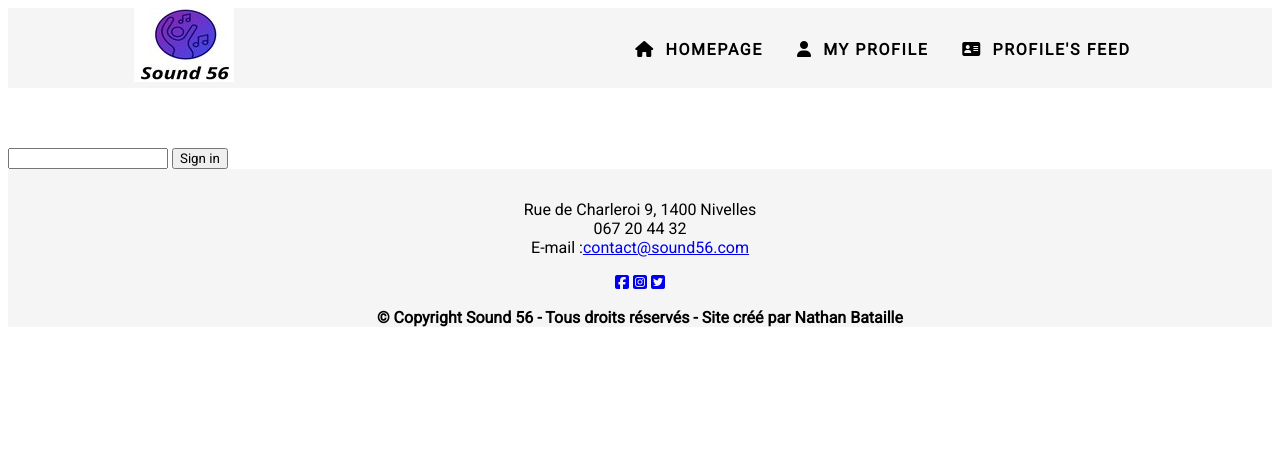
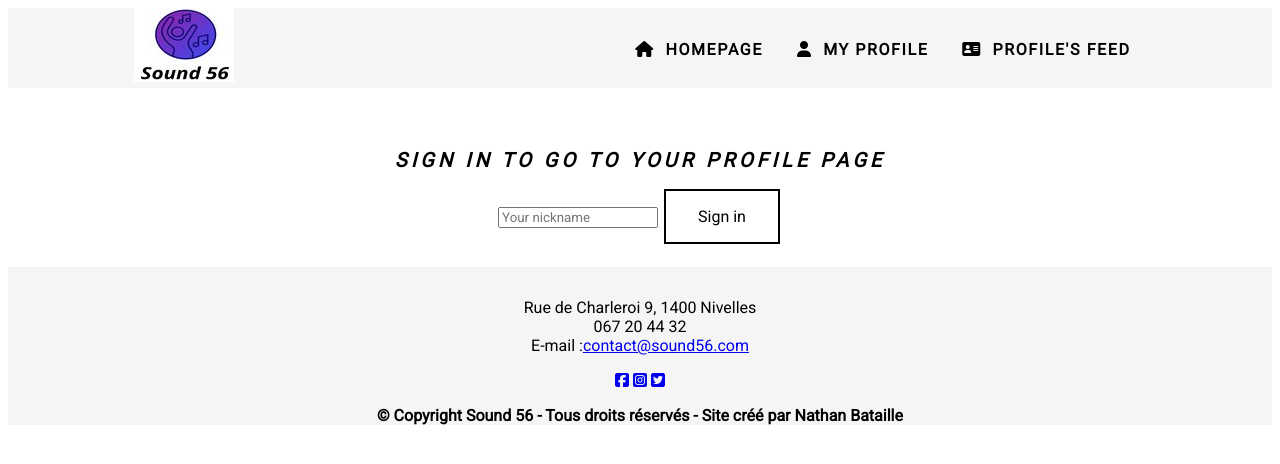
Before and after one commit to Batache2507/ArchitecureWeb_Projet-LV-, a Node server app: page /signIn in a window 1280 px wide. Shown: the top 464 px of the page. Run offline with Node 20, Linux system fonts and the light colour scheme; some libraries are stand-ins or nearby versions.

Commit message:
profile connection ok

```diff
--- /dev/null
+++ b/public/css/connection.css
@@ -0,0 +1,32 @@
+* {
+    font-family: 'Roboto', sans-serif,'Arial';
+  }
+
+  h1 {
+    text-transform: uppercase;
+    font-size: 20px;
+    letter-spacing: 0.2em;
+    font-style: italic;
+    text-align: center;
+  }
+
+  .form {
+      text-align: center;
+  }
+
+  .button {
+        background-color: white;
+        border: 2px solid black;
+        color: black;
+        padding: 16px 32px;
+        text-align: center;
+        text-decoration: none;
+        font-size: 16px;
+        margin: 4px 2px;
+        transition-duration: 0.4s;
+        cursor: pointer;
+      }
+      .button:hover {
+        background-color: black;
+        color: white;
+      }
--- a/public/css/profilesFeed.css
+++ b/public/css/profilesFeed.css
@@ -7,4 +7,5 @@
     font-size: 20px;
     letter-spacing: 0.2em;
     font-style: italic;
+    text-align: center;
   }
--- a/views/connection.ejs
+++ b/views/connection.ejs
@@ -4,7 +4,7 @@
     <head>
         <meta charset="UTF-8"/>
         <meta name="viewport" content="width=device-width, initial-scale=1.0"/>
-        <link rel="stylesheet" href="/public/css/homepage.css"/>
+        <link rel="stylesheet" href="/public/css/connection.css"/>
         <link rel="shortcut icon" type="image/x-icon" href="/public/images/favicon.ico">
         <script src="https://kit.fontawesome.com/2c8fdca004.js" crossorigin="anonymous"></script>
         <link href="https://fonts.googleapis.com/css2?family=Roboto&display=swap" rel="stylesheet">
@@ -14,17 +14,17 @@
     <%- include('header.ejs')%>
     <!---------------------------------------------------------->
 <body>
+    <h1>Sign in to go to your profile page</h1>
+
+    <div class="form">
     <form action="/profile" method="POST">
-        <input type="text" name="nickname"/>
-        <input type="submit" value="Sign in"/>
+        <input type="text"  class="textboxNickname" placeholder= "Your nickname" name="nickname"/>
+        <input type="submit" class="button" value="Sign in"/>
     </form>
-
+    </div><br>
 
 
 </body>
-
-
-
 
       <!-----------------include the footer----------------------->
       <%- include('footer.ejs')%>
--- a/views/profile.ejs
+++ b/views/profile.ejs
@@ -17,6 +17,7 @@
 
 <body>
     <h1>Your profile</h1>
+
     <h2>Here is your musical compositions</h2>
 
     <h2>Here is the instruments you like/play</h2>
```
Also changed, not shown: controllers/profilesController.js (+11 -24 lines), public/css/profile.css (+19 -0 lines).
